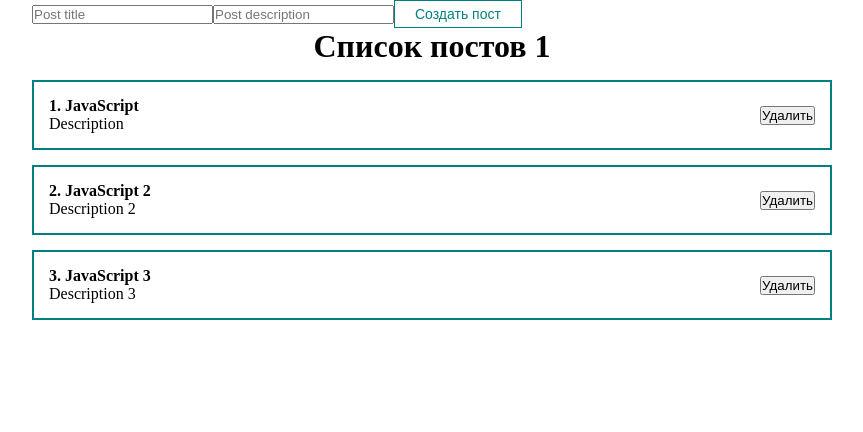
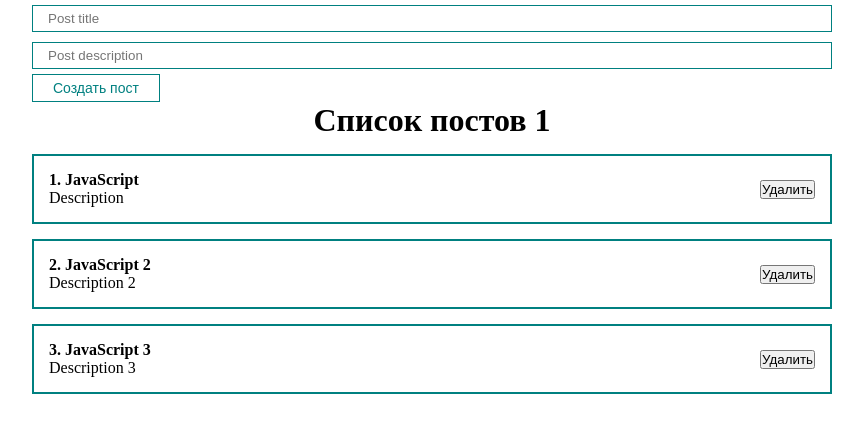
Before and after one commit to rusairdrop/react-course, a React (Create React App) app: page / in a window 1280 px wide. Shown: the top 432 px of the page, without its empty margins (208-1071 px from the left). Built offline with nearby package versions, Linux system fonts and the light colour scheme.

Commit message:
MyInput done;

```diff
--- a/src/App.js
+++ b/src/App.js
@@ -1,8 +1,10 @@
 import React, {useState} from "react";
 import PostList from "./components/PostList";
 import MyButton from "./components/UI/button/MyButton";
+import MyInput from "./components/UI/input/MyInput";
 
 import './styles/App.css'
+
 
 
 
@@ -16,8 +18,8 @@
   return (
     <div className="App">
       <form>
-        <input type="text" placeholder='Post title'/>
-        <input type="text" placeholder='Post description'/>
+        <MyInput type="text" placeholder='Post title'/>
+        <MyInput type="text" placeholder='Post description'/>
         <MyButton>Создать пост</MyButton>
       </form>
       <PostList posts={posts} title={'Список постов 1'}/>
--- /dev/null
+++ b/src/components/UI/input/MyInput.jsx
@@ -0,0 +1,11 @@
+import React from 'react';
+
+import classes from "./MyInput.module.css";
+
+const MyInput = (props) => {
+  return (
+    <input className={classes.myInput} {... props}/>
+  );
+};
+
+export default MyInput;
--- /dev/null
+++ b/src/components/UI/input/MyInput.module.css
@@ -0,0 +1,6 @@
+.myInput {
+  width: 100%;
+  padding: 5px 15px;
+  margin: 5px 0;
+  border: 1px solid teal;
+}
```
